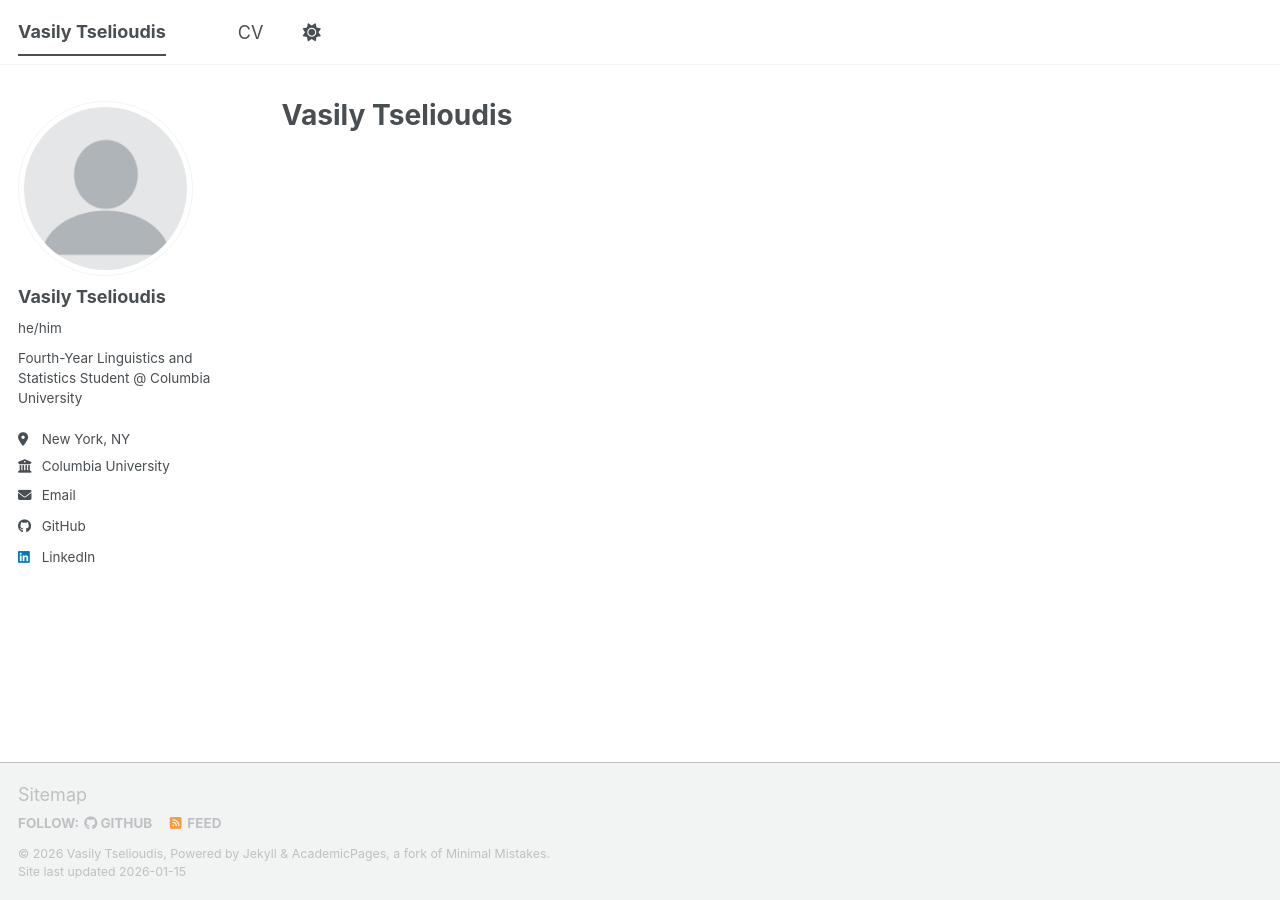
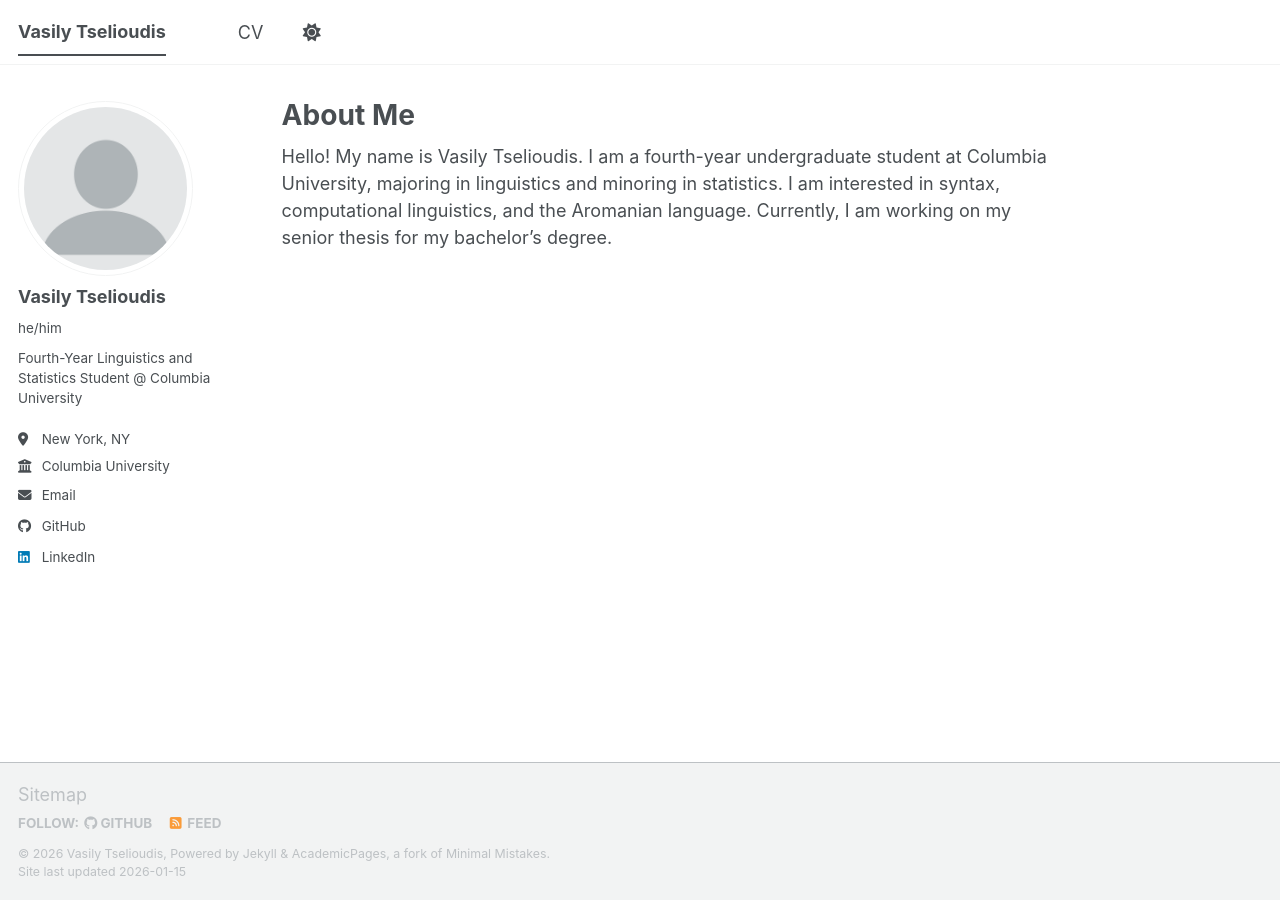
Before and after one commit to vtselioudis/vtselioudis.github.io, a Jekyll site: the page built from _pages/about.md, in a window 1280 px wide. Built offline with Jekyll 4.4.1, drawn with Linux system fonts in a browser that asks for light colours; a script bundle is joined from its source files by our own code; library files that are not in the unit come from our copies.

Commit message:
Update about.md

```diff
--- a/_pages/about.md
+++ b/_pages/about.md
@@ -1,8 +1,10 @@
 ---
 permalink: /
-title: "Vasily Tselioudis"
+title: "About Me"
 author_profile: true
 redirect_from:
   - /about/
   - /about.html
 ---
+
+Hello! My name is Vasily Tselioudis. I am a fourth-year undergraduate student at Columbia University, majoring in linguistics and minoring in statistics. I am interested in syntax, computational linguistics, and the Aromanian language. Currently, I am working on my senior thesis for my bachelor's degree.
```
